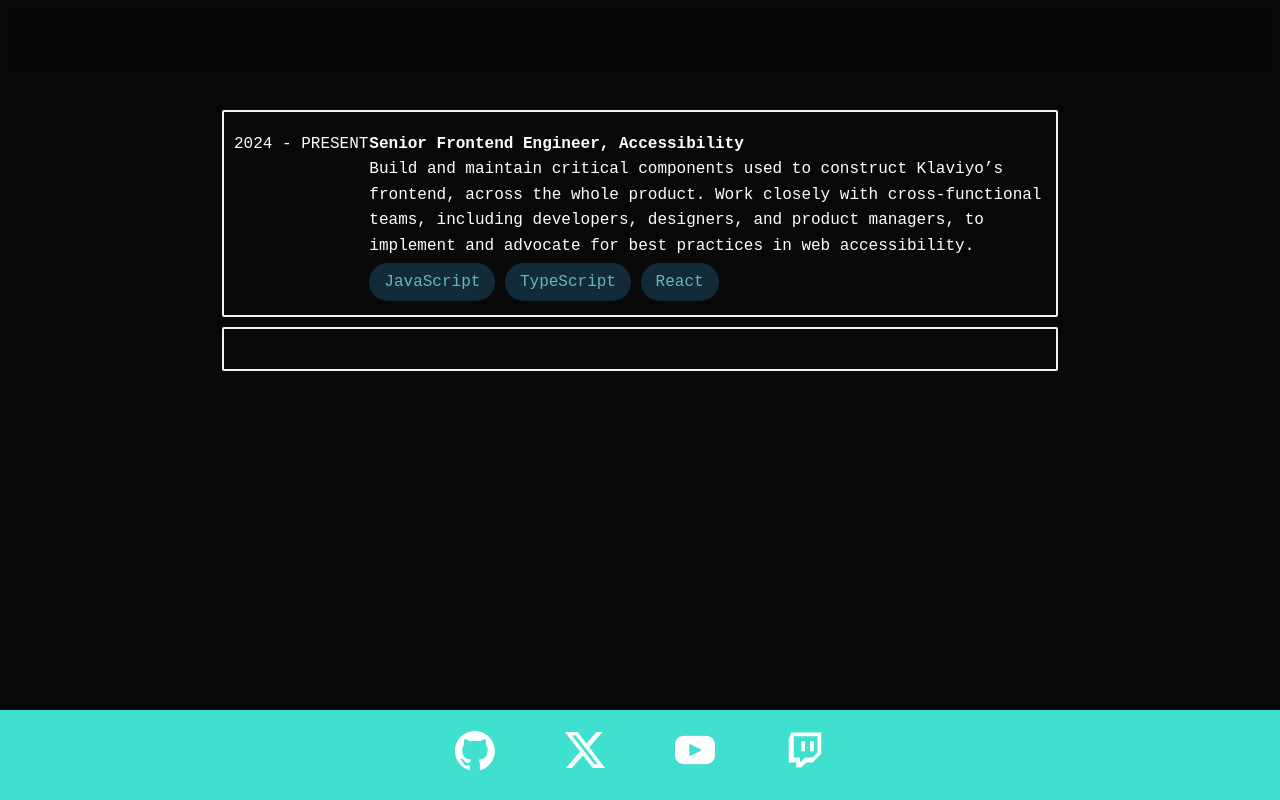
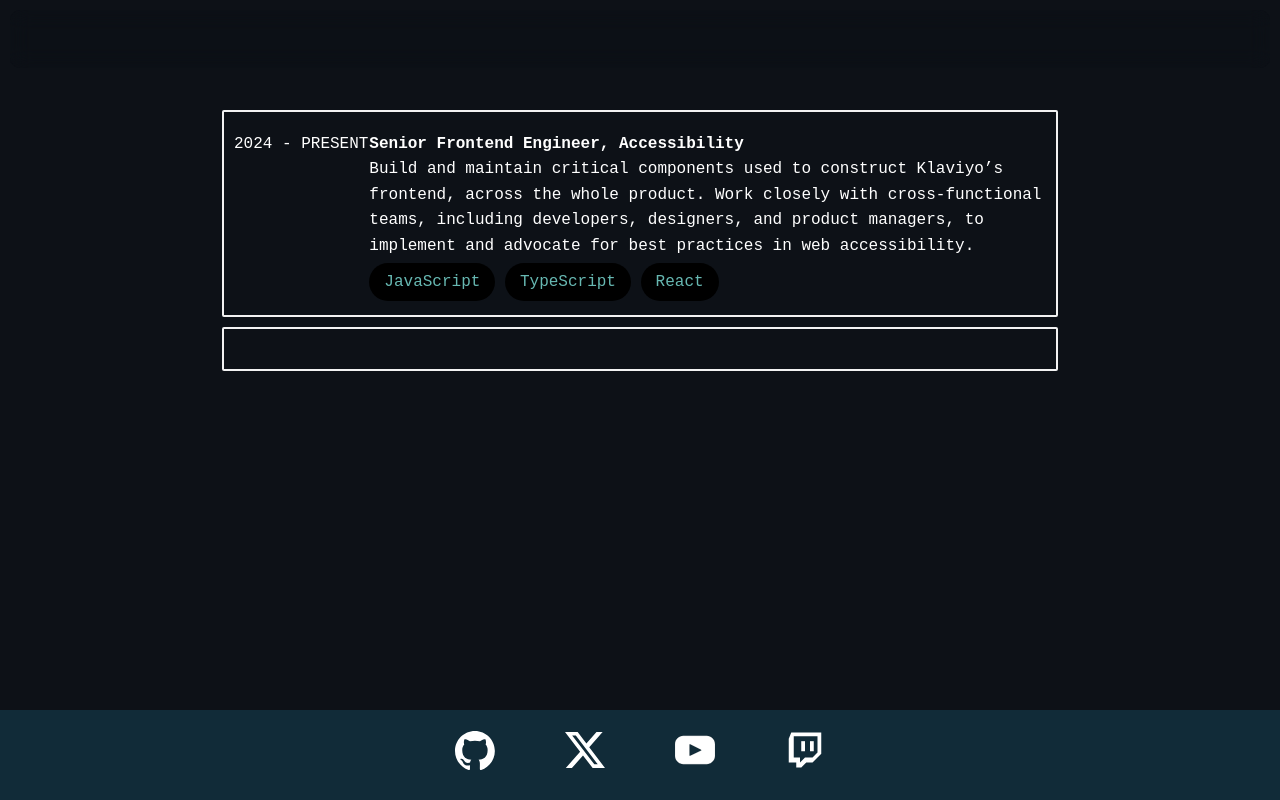
Before and after one commit to sonalvijit/effective-journey, a plain HTML site: page cards.html in a window 1280 px wide. Drawn offline with Linux system fonts and the light colour scheme; a web font is replaced by a local one.

Commit message:
Added Themes

```diff
--- a/style.css
+++ b/style.css
@@ -13,7 +13,7 @@ body {
   display: flex;
   flex-direction: column;
   min-height: 100vh;
-  background-color: #080808;
+  background-color: #0D1117;
 }
 
 .logo_banner{
@@ -24,7 +24,7 @@ header {
      padding: 20px;
      position: sticky;
      top: 0;
-     background: rgba(2, 2, 2, 0.1);
+     background: rgba(13, 17, 23, 0.1);
      padding: 1rem;
      backdrop-filter: blur(10px);
      text-align: center;
@@ -35,12 +35,12 @@ header {
 main {
   flex: 1;
   padding: 2rem;
-  background: #080808;
+  background: #0D1117;
   color: #fff;
 }
 
 footer {
-  background: turquoise;
+  background: #112b38;
   color: white;
   text-align: center;
   padding: 20px;
@@ -103,7 +103,8 @@ a{
 
 .framework{
      color: #67b8b2;
-     background-color: #112b38;
+     background-color: #000000;
+     /* background-color: turquoise; */
      padding: 10px 15px;
      border-radius: 25px;
 }
```
